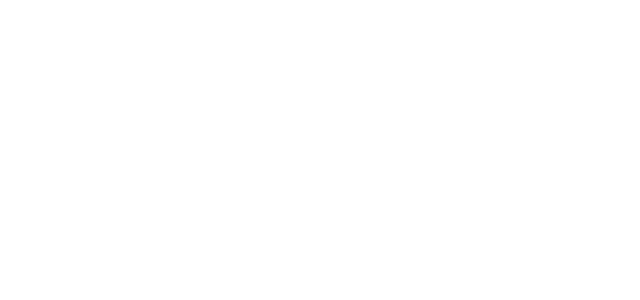
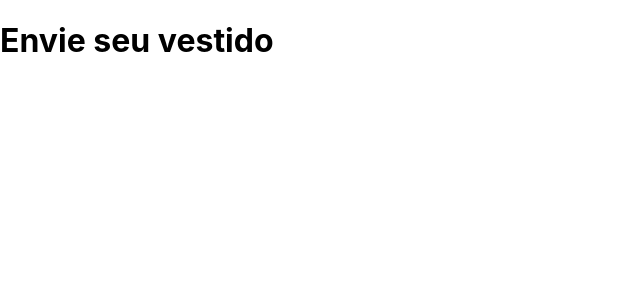
Before and after one commit to AngeloAlvez/youridealdress, a React (Create React App) app: page /sendDress in a window 1280 px wide. Shown: the top 300 px of the page, without its empty margins (0-640 px from the left). Built offline with nearby package versions, Linux system fonts and the light colour scheme.

Commit message:
só arrumando o componente SendDress

```diff
--- a/src/pages/SendDress.js
+++ b/src/pages/SendDress.js
@@ -1,5 +1,7 @@
 export const FormSendDress = () => {
-  console.log('aquii');
+    console.log('aquii');
+    return (
+        <h1>Envie seu vestido</h1>
+    )
 
-  <h1>Envie seu vestido</h1>;
 };
```
Also changed, not shown: 1 other file (tests, documents, lock files or other folders).
